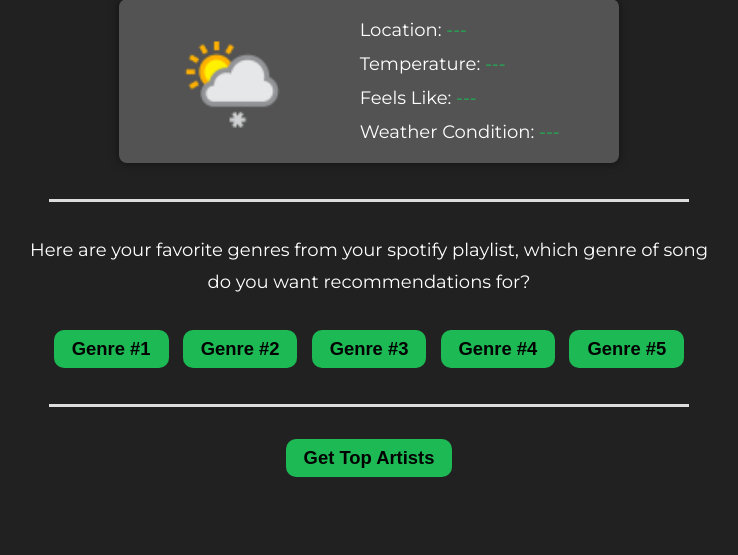
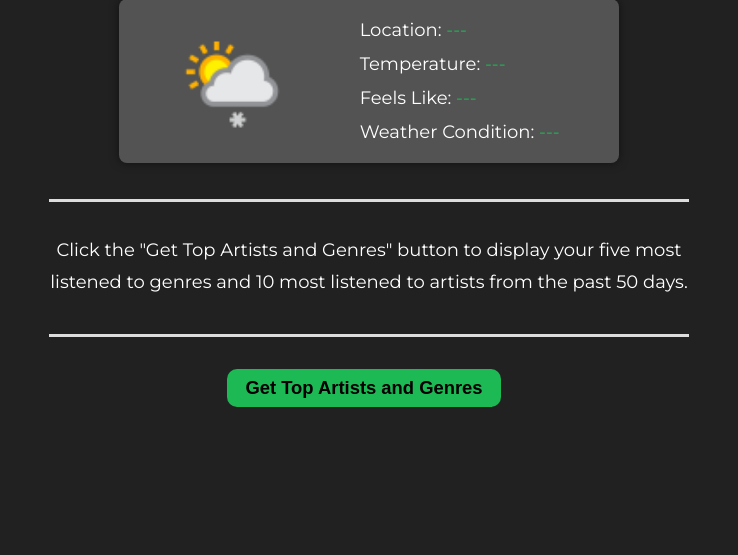
Before and after one commit to jacobnguyen-cs/SongShine, a Flask app: page / in a window 1280 px wide. Shown: the part 367-922 px from the top of the page, without its empty margins (271-1009 px from the left). After the commit the page ends 774 px from the top, so only its background shows below. Run offline with Flask 3, Linux system fonts and the light colour scheme.

Commit message:
Adjustments made to styling, displaying the user's top artists, and displaying the user's top genres

```diff
--- a/SongShineApp/static/app.js
+++ b/SongShineApp/static/app.js
@@ -144,13 +144,39 @@
         .then(response => response.json())
         .then(data => {
             console.log('Top Artists: ', data.top_items);
+            console.log('Top Genres:', data.top_genres);
             // console.log('Top Items:', data);
             displayTopArtists(data.top_items)
+            displayTopGenres(data.top_genres)
         })
         .catch(error => console.error('Error fetching top items:', error));
 });
 
+function displayTopGenres(topGenres) {
+    console.log('In displayTopGenres function.');
+
+    const genreButtonsContainer = document.querySelector('.genre-btns');
+
+    const genreButtons = document.querySelectorAll('.gere-btns');
+    console.log("Genre buttons intitially:", genreButtons);
+
+    const genreIntroText = document.getElementById('genreIntroText');
+
+    topGenres.forEach((genre, index) => {
+        const button = genreButtons[index];
+        if (button) {
+            button.style.display = 'block';
+            button.textContent = genre;
+        }
+    });
+    genreIntroText.textContent = "Here are your favorite genres from the last 50 days. Select which genre of music you want recommendations for.";
+    genreButtonsContainer.style.visibility = 'visible';
+    genreButtonsContainer.style.display = 'flex';
+}
+
 function displayTopArtists(topArtists) {
+    console.log('In displayTopArtists function.');
+
     const artistList = document.getElementById('artistList');
     if (!artistList) {
         console.error('Elemenet with id "artistList" not found');
@@ -162,8 +188,6 @@
     topArtists.slice(0, 10).forEach((artist, index) => {
         const listItem = document.createElement('li');
         listItem.classList.add('artist-item');
-
-
         listItem.innerHTML = `<span class="artist-number">${index + 1}.</span> <span class="artist-name">${artist.name}</span> (${artist.genres.join(', ')})`;
         artistList.appendChild(listItem);
     });
--- a/SongShineApp/static/style.css
+++ b/SongShineApp/static/style.css
@@ -235,11 +235,35 @@
   border-radius: 10px;
   cursor: pointer;
   margin-right: 10px;
+  display: none;
 }
 .gere-btns:last-child {
   margin-right: 0px;
 }
 .gere-btns:hover{
+  background-color:#ffffff;
+}
+.genre-btns {
+  display: none;
+  justify-content: center;
+  visibility: hidden;
+}
+
+.top-items-btn {
+  background-color: #1db954;
+  color: #000000;
+  font-size: 1.15rem;
+  font-weight: bold;
+  padding: 8px 18px;
+  border: 0px;
+  border-radius: 10px;
+  cursor: pointer;
+  margin-right: 10px;
+}
+.top-items-btns:last-child {
+  margin-right: 0px;
+}
+.top-items-btns:hover{
   background-color:#ffffff;
 }
 
--- a/SongShineApp/templates/index.html
+++ b/SongShineApp/templates/index.html
@@ -48,7 +48,7 @@
 
     <section class="main">
         <div class="genre--section">
-            <p class="genre--title">Here are your favorite genres from your spotify playlist, which genre of song do you want recommendations for?</p>
+            <p class="genre--title" id="genreIntroText">Click the "Get Top Artists and Genres" button to display your five most listened to genres and 10 most listened to artists from the past 50 days.</p>
             <div class="genre-btns">
                 <button class="gere-btns">Genre #1</button>
                 <button class="gere-btns">Genre #2</button>
@@ -63,8 +63,8 @@
 
     <section class="main">
         <div class="genre--section">
-            <div class="genre-btns">
-                <button class="gere-btns" id="topItemsButton">Get Top Artists</button>
+            <div class="top-item-btn">
+                <button class="top-items-btn" id="topItemsButton">Get Top Artists and Genres</button>
             </div>
             <ol class="artist-list" id="artistList">
                 <!-- Top artists to be dynamically added here-->
```
